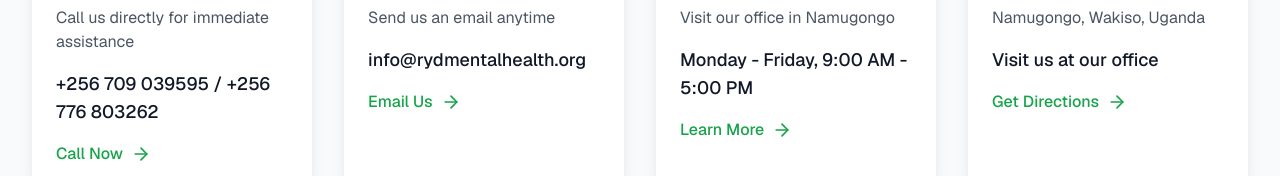
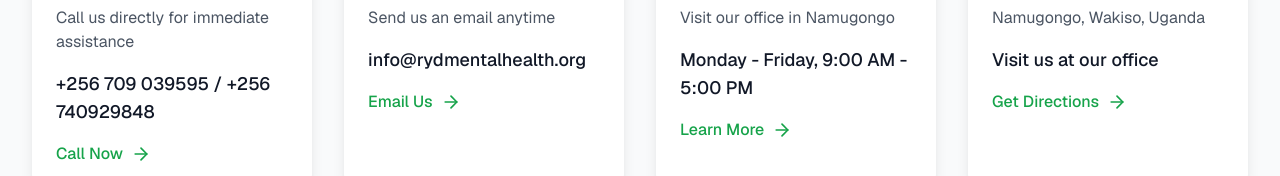
Before and after one commit to rydmentalhealth/RYDweb, a Next.js app: page /contact in a window 1280 px wide. Shown: the part 530-706 px from the top of the page. Built offline with nearby package versions, Linux system fonts and the light colour scheme; no server answers.

Commit message:
Update page.tsx

```diff
--- a/app/contact/page.tsx
+++ b/app/contact/page.tsx
@@ -23,7 +23,7 @@
     icon: Phone,
     color: "text-blue-600",
     bgColor: "bg-blue-100",
-    contact: "+256 709 039595 / +256 776 803262",
+    contact: "+256 709 039595 / +256 740929848",
   },
   {
     title: "Email",
```
